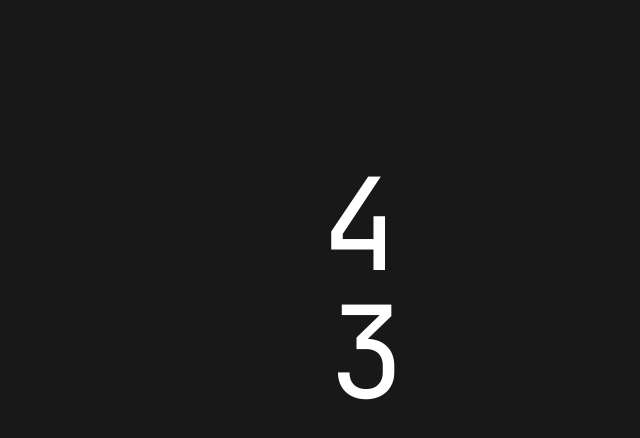
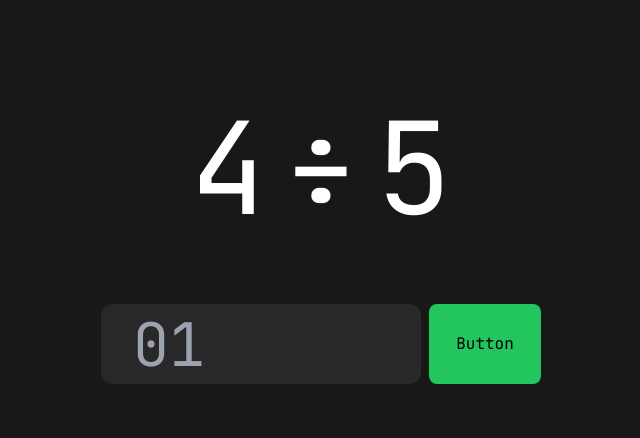
Before and after one commit to riskysh/Math-Fun, a SvelteKit app: page / in a window 1280 px wide. Shown: the top 438 px of the page, without its empty margins (319-959 px from the left). Built offline with nearby package versions, Linux system fonts and the light colour scheme.

Commit message:
Added all main functionality

```diff
--- a/src/routes/+page.svelte
+++ b/src/routes/+page.svelte
@@ -1,11 +1,65 @@
 <script>
 
-	function randomSingleDigit() {
+	function randomNumber() {
 		return Math.floor(Math.random() * 9) + 1
 	}
 
-	const firstNum = randomSingleDigit()
-	const secondNum = randomSingleDigit()
+	const firstNum = randomNumber()
+	const secondNum = randomNumber()
+
+	function randomOperator() {
+		const operators = ['+','-','×','÷']
+		const randomIndex = Math.floor(Math.random() * operators.length)
+
+		return operators[randomIndex]
+	}
+
+	let operator = ''
+
+	function chooseOperator() {
+		operator = randomOperator()
+	}
+
+	chooseOperator()
+
+	let correctAnswer;
+
+	function calculateAnswer() {
+		switch (operator) {
+			case '+':
+				return firstNum + secondNum
+			case '-':
+				return firstNum - secondNum
+			case '×':
+				return firstNum * secondNum
+			case '÷':
+				return (secondNum !== 0) ? firstNum / secondNum : undefined
+
+			default:
+				return null;
+		}
+	}
+
+	function generateQuestion() {
+		firstNum;
+		secondNum;
+		operator;
+		correctAnswer = calculateAnswer()
+	}
+
+	let userAnswer;
+	let feedback = ''
+
+	function checkAnswer() {
+		const userAnswerNumber = parseFloat(userAnswer)
+		if (userAnswer == correctAnswer) {
+			feedback = 'Correct!'
+		} else {
+			feedback = 'Try Again'
+		}
+	}
+
+	generateQuestion()
 
 </script>
 
@@ -16,10 +70,19 @@
 
 <main>
 
-	<div class="h-80 w-72 flex mx-auto my-40">
-		<h1 class="text-white text-9xl ml-36 h-2 w-2">{firstNum}</h1>
-		<h1 class="text-white text-9xl mt-32 mr-24 h-2 w-2">{secondNum}</h1>
+	<div class="h-48 w-96 my-14 justify-center flex mx-auto gap-4">
+		<h1 class="text-white text-9xl mt-12">{firstNum}</h1>
+		<h1 class="text-white text-9xl mt-12">{operator}</h1>
+		<h1 class="text-white text-9xl mt-12">{secondNum}</h1>
 	</div>
+	<div class="flex mx-auto justify-center gap-2">
+		<input class="w-80 h-20 bg-[#ffffff12] rounded-xl px-8 text-6xl text-white"
+		placeholder="01" bind:value={userAnswer} />
+		<button class="h-20 w-28 rounded-lg bg-green-500" on:click={checkAnswer}>Button</button>
+	</div>
+	{#if feedback}
+		<h1 class="text-white text-4xl text-center mt-4">{feedback}</h1>
+	{/if}
 
 </main>
 
```
